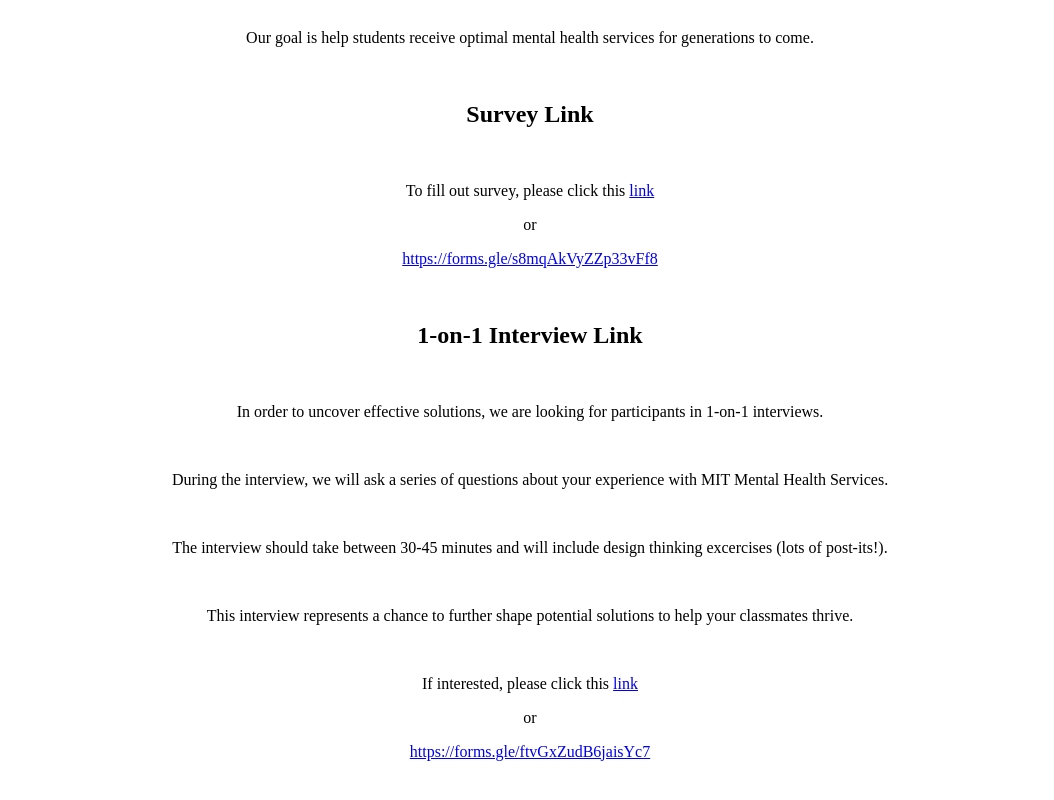
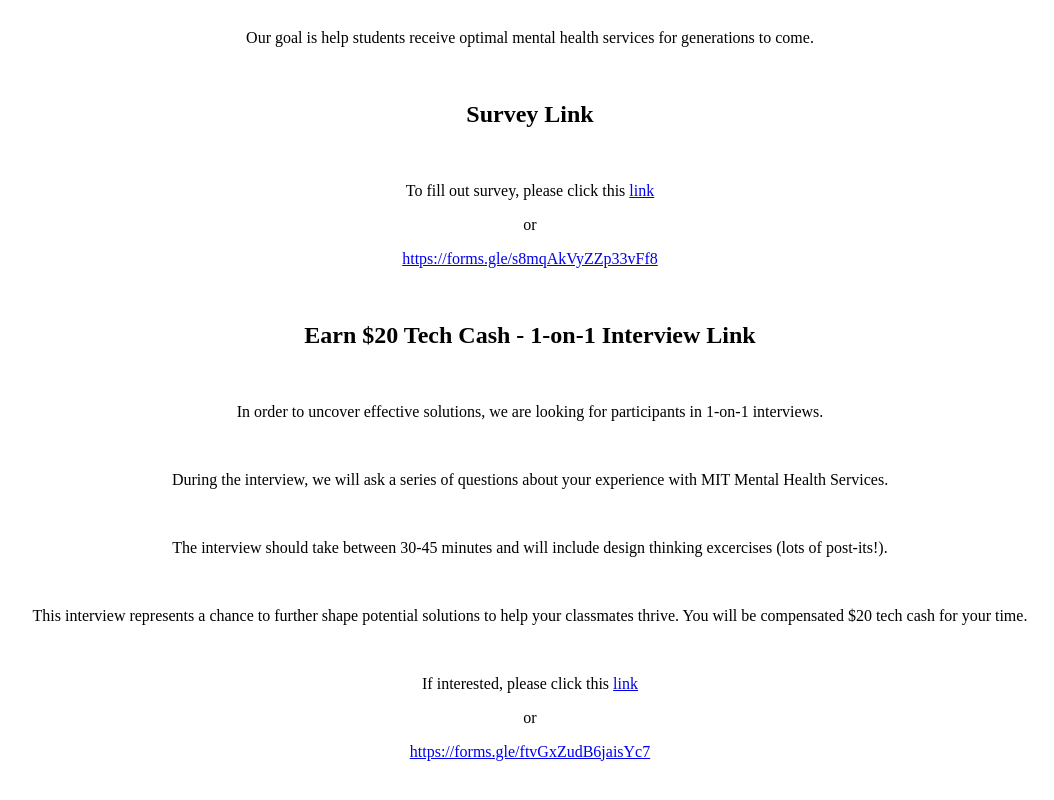
Before and after one commit to ajayrayasam/ajayrayasam.github.io, a plain HTML site: page index.html in a window 1280 px wide. Shown: the part 334-1134 px from the top of the page, without its empty margins (110-1164 px from the left). Drawn offline with Linux system fonts and the light colour scheme.

Commit message:
Update index.html

```diff
--- a/index.html
+++ b/index.html
@@ -15,7 +15,7 @@
 <p style="text-align: center;">or</p>
 <p style="text-align: center;"><a href="https://forms.gle/s8mqAkVyZZp33vFf8">https://forms.gle/s8mqAkVyZZp33vFf8</a></p>
 <p>&nbsp;</p>
-<h2 style="text-align: center;">1-on-1 Interview Link</h2>
+<h2 style="text-align: center;">Earn $20 Tech Cash - 1-on-1 Interview Link</h2>
 <p>&nbsp;</p>
 <p style="text-align: center;">In order to uncover effective solutions, we are looking for participants in 1-on-1 interviews.</p>
 <p style="text-align: center;">&nbsp;</p>
@@ -23,7 +23,7 @@
 <p style="text-align: center;">&nbsp;</p>
 <p style="text-align: center;">The interview should take between 30-45 minutes and will include design thinking excercises (lots of post-its!).</p>
 <p style="text-align: center;">&nbsp;</p>
-<p style="text-align: center;">This interview represents a chance to further shape potential solutions to help your classmates thrive.</p>
+<p style="text-align: center;">This interview represents a chance to further shape potential solutions to help your classmates thrive. You will be compensated $20 tech cash for your time.</p>
 <p style="text-align: center;">&nbsp;</p>
 <p style="text-align: center;">If interested, please click this&nbsp;<a href="https://forms.gle/ftvGxZudB6jaisYc7">link</a></p>
 <p style="text-align: center;">or</p>
```
